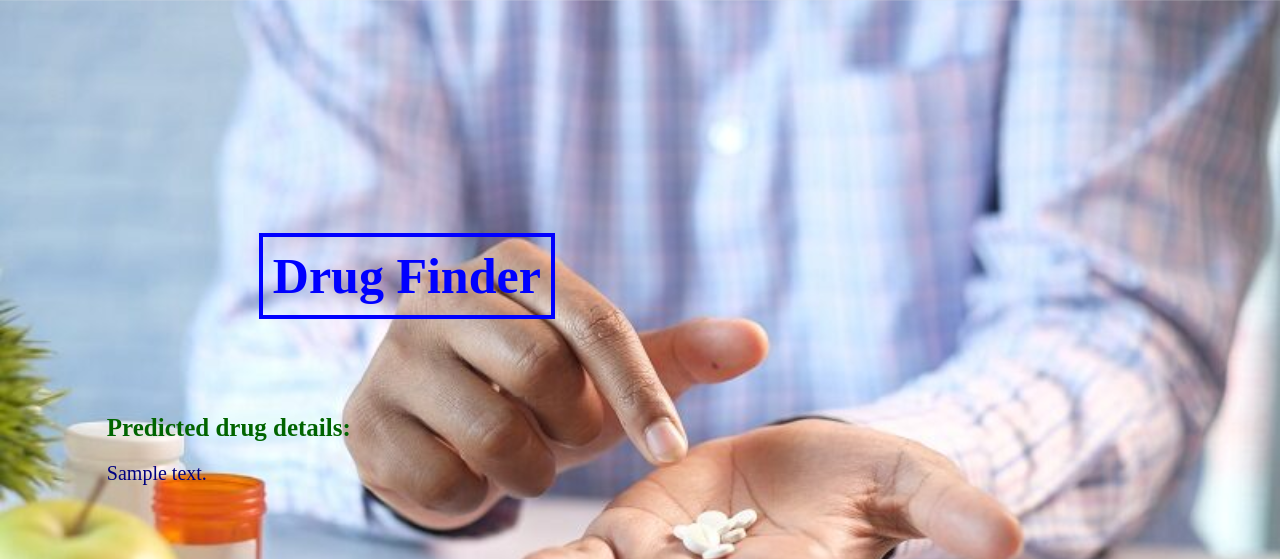
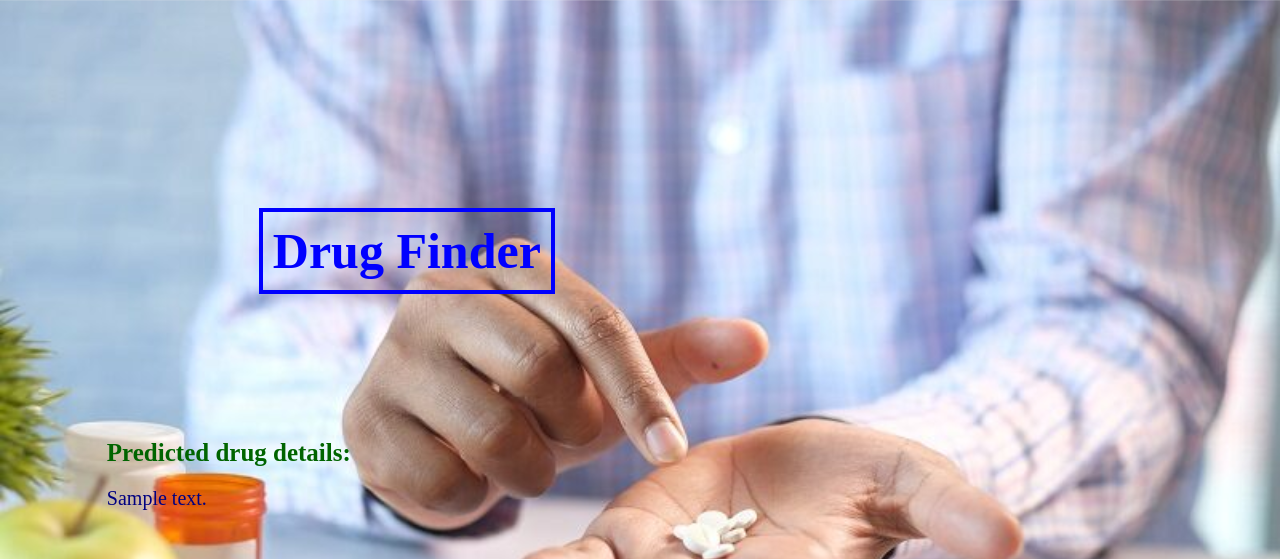
Before and after one commit to NasrinRipa/drug-finder, a Flask app: template templates/results.html in a window 1280 px wide. Shown: the top 559 px of the page. Run offline with Flask 2, Linux system fonts and the light colour scheme; the template is opened without the code that fills it: most values are stand-ins (such as "Sample title", 1, 10 or a date in 2020).

Commit message:
Updated results.html margin head

```diff
--- a/templates/results.html
+++ b/templates/results.html
@@ -23,7 +23,7 @@
             border: 4px solid blue; /* Border around the header */
             padding: 10px; /* Padding inside the header container */
             text-align: center; /* Center-align text inside the container */
-            margin-bottom: 50px; /* Added margin at the bottom of the header container */
+            margin-bottom: 100px; /* Added margin at the bottom of the header container */
         }
 
         .head {
```
